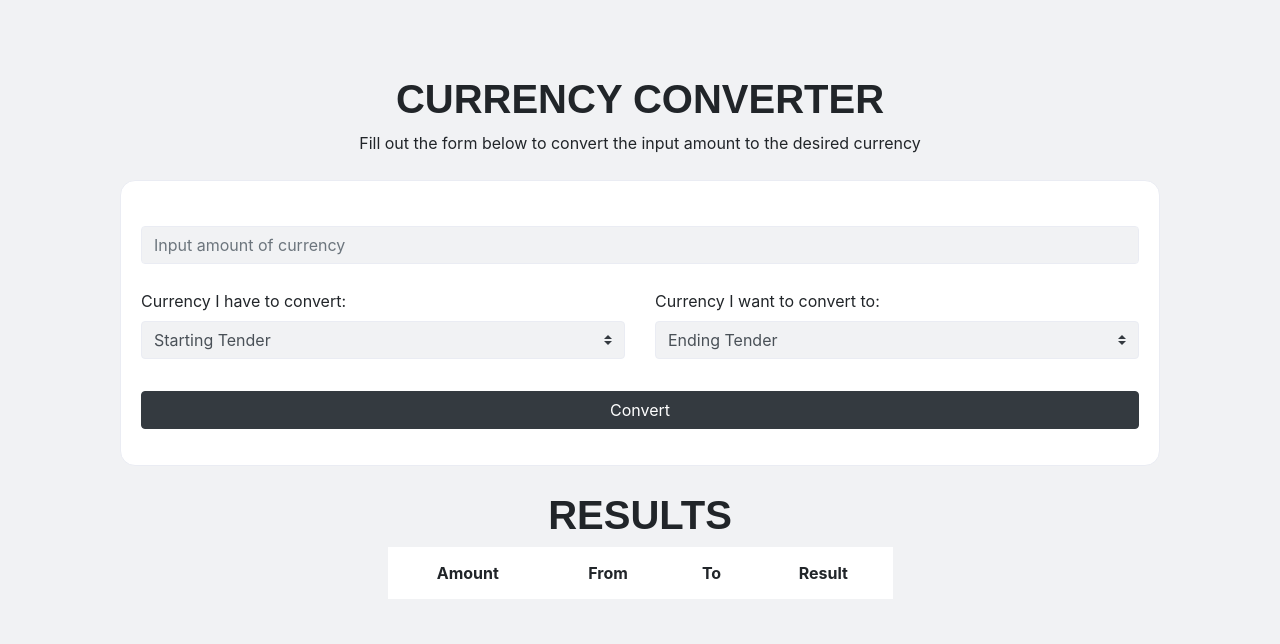
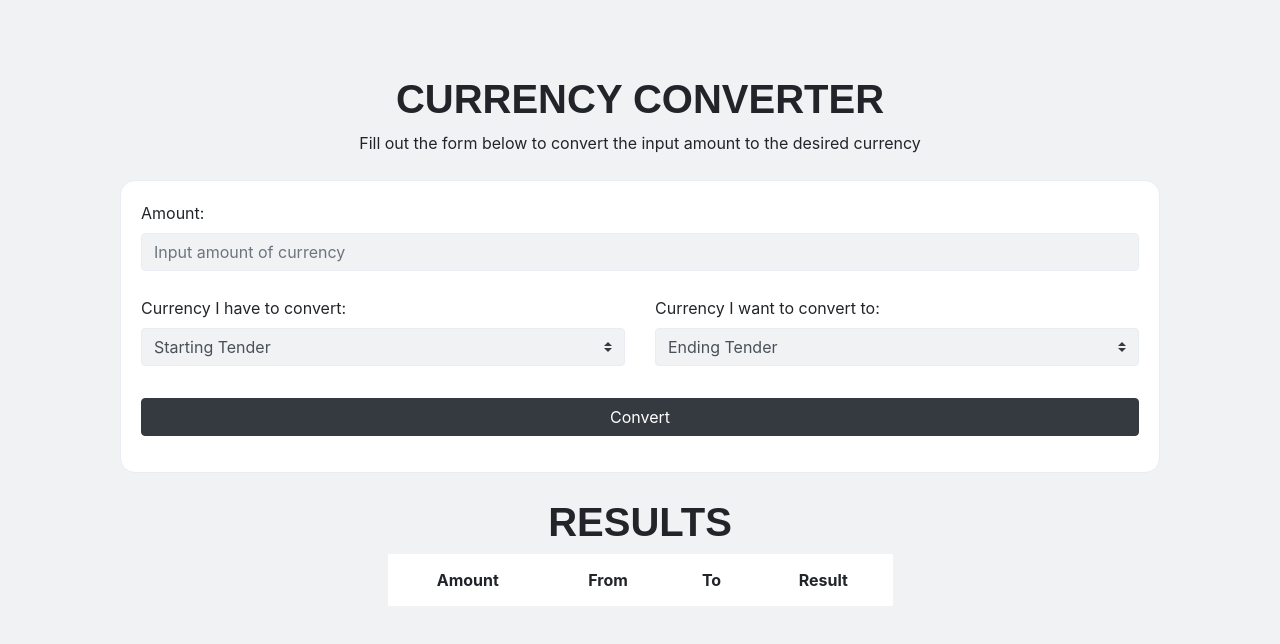
Before and after one commit to basicjohn/currency-exchanger, a website built with webpack: page src/index.html in a window 1280 px wide. Built offline with nearby package versions, Linux system fonts and the light colour scheme; no server answers.

Commit message:
add comments

```diff
--- a/src/css/styles.css
+++ b/src/css/styles.css
@@ -1,10 +1,10 @@
-/* Montserrat */
+/* Global Styles */
 @font-face {
   font-family: "Montserrat", sans-serif;
   font-style: normal;
   font-weight: 400;
   src: local("Montserrat"), local("Montserrat-Regular"),
-    url("/fonts/Montserrat-Regular.ttf") format("truetype"); /* Safari, Android, iOS */
+    url("/fonts/Montserrat-Regular.ttf") format("truetype");
 }
 body {
   background-color: #f1f2f4;
@@ -23,6 +23,8 @@ p {
   text-align: center;
   margin-bottom: 25px;
 }
+
+/* Form Styles */
 #currency-selection {
   padding-top: 25px;
 }
@@ -39,7 +41,6 @@ button {
   margin-top: 32px;
 }
 input.form-control {
-  margin-top: 25px;
   background-color: #f1f2f4;
   border-color: #eaecf3;
   color: #000;
@@ -48,6 +49,8 @@ input.form-control {
   background-color: #f1f2f4;
   border-color: #eaecf3;
 }
+
+/* Result Styles */
 #show-results {
   background-color: #fff;
   border-radius: 15px;
--- a/src/index.html
+++ b/src/index.html
@@ -9,9 +9,12 @@
         Fill out the form below to convert the input amount to the desired
         currency
       </p>
+      <!-- Form -->
       <div id="exchange-tool">
         <form id="exchange-form">
+          <label for="currency-amount">Amount:</label>
           <input
+            id="currency-amount"
             type="text"
             class="form-control"
             aria-label=""
@@ -34,11 +37,10 @@
           <button type="button" class="btn btn-dark convert">Convert</button>
         </form>
       </div>
+      <!-- Results -->
       <div class="row">
         <div class="col-md-12">
           <h1>Results</h1>
-
-          <div id="">
           <div class="row justify-content-center">
             <div class="col-md-6">
               <table style="width: 100%">
@@ -53,7 +55,6 @@
           </div>
         </div>
       </div>
-      </div>
     </main>
   </body>
 </html>
--- a/src/js/codes.js
+++ b/src/js/codes.js
@@ -1,3 +1,4 @@
+// API call to gather currency codes
 export default class CurrencyCodes {
   static getCurrencyCodes() {
     const apiKey = process.env.API_KEY;
--- a/src/js/exchange.js
+++ b/src/js/exchange.js
@@ -1,3 +1,4 @@
+// API call to get the conversion rate between two currencies
 export default class PairConversion {
   static getConversionRate(base, target) {
     const apiKey = process.env.API_KEY;
--- a/src/main.js
+++ b/src/main.js
@@ -37,7 +37,6 @@ $(document).ready(function () {
     .then(function(response) {
       insertCurrency(response);
     });
-
   $("button.convert").click(function(event) {
     event.preventDefault();
     const amount =  $("#exchange-form input.form-control").val();
```
Also changed, not shown: README.md. Lines whose indentation alone changed are shown as unchanged.
